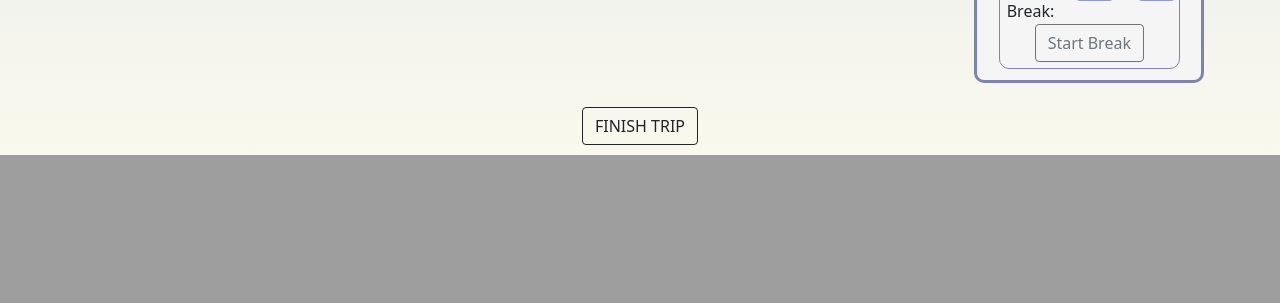
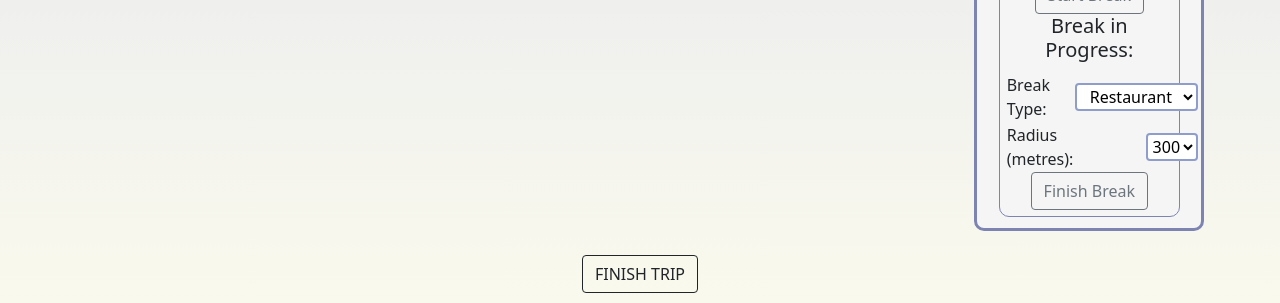
Before and after one commit to AaronGr767/FYP, a Django app: page /doingTrip/ in a window 1280 px wide. Shown: the part 645-948 px from the top of the page. Before the commit the page ends 800 px from the top, so only its background shows below. Run offline with Django 4.2, Linux system fonts and the light colour scheme; the visitor is signed in with stand-in values (Sample User, id 1); some libraries are stand-ins or nearby versions.

Commit message:
Finished nearby break feature

```diff
--- a/Prototype/main/static/script/doing_trip.js
+++ b/Prototype/main/static/script/doing_trip.js
@@ -9,6 +9,8 @@ let userArray = []
 let chosenLatlng;
 let finishedArray = [];
 let routePath = [];
+let firstTimeCheck = 0;
+let nearbyMarker = [];
 
 let markCount = 0;
 let locMarker;
@@ -45,10 +47,11 @@ function tripName() {
 
 locationMarker(markCount)
 
-setInterval(checkTime, 60000)
+setInterval(checkTime, 1000)
 
 function checkTime() {
-    let closingArray = []
+    let closingNameArray = []
+    let closingTimeArray = []
     let currTime = new Date();
     let compareTime = (currTime.getHours() * 60) + currTime.getMinutes()
 
@@ -57,31 +60,140 @@ function checkTime() {
         let attMins = parseInt(resultsObj.attClosing[i].substring(2))
         let attTime = attHour + attMins
         let dif = attTime - compareTime;
-        if (dif == 60) {
-            closingArray.push(resultsObj.attNames[i])
+        if (dif == 60 || (firstTimeCheck == 0 && dif < 60)) {
+            closingNameArray.push(resultsObj.attNames[i])
+            closingTimeArray.push(resultsObj.attClosing[i])
+            firstTimeCheck++
         }
     }
 
-    if (closingArray.length != 0) {
+    if (closingNameArray.length != 0) {
         let alertBox = document.getElementById("timeAlert")
         alertBox.style.display = 'block'
         let alertList = document.getElementById("closingAtts")
+        alertList.innerHTML =``;
 
-        for(i=0; i<closingArray.length;i++){
-            alertList.innerHTML += `<li>${closingArray[i]}</li>`
+        for (i = 0; i < closingNameArray.length; i++) {
+            alertList.innerHTML += `<li>${closingNameArray[i]} / ${closingTimeArray[i].substring(0, 2)}:${closingTimeArray[i].substring(2)}</li>`
         }
     }
 
 }
 
-function beginBreak(){
+function renderBreak(state,radius){
+    let alertBox = document.getElementById("breakAlert")
+    alertBox.style.display = 'none'
+
+    let sUBreak = document.getElementById("breakSetUp")
+    sUBreak.style.display = 'none'
+    let progBreak = document.getElementById("breakInProg")
+    progBreak.style.display = 'block'
+
+    let bType;
+
+    if(state=="start"){
+        bType = document.getElementById("breakType").value;
+
+        let progType = document.getElementById("progBreakType")
+        progType.value = bType;
+    }else{
+        bType = document.getElementById("progBreakType").value;
+    }
+
+
+    let formatType;
+
+    if(bType == "store"){
+        formatType = ["clothing_store", "jewelry_store"]
+        let request1 = {
+            location: userLocation,
+            radius: radius,
+            type: [formatType[0]]
+        }
+        let request2 = {
+            location: userLocation,
+            radius: radius,
+            type: [formatType[2]]
+        }
+
+        service = new google.maps.places.PlacesService(map);
+
+        service.nearbySearch(request1, callback);
+        service.nearbySearch(request2, callback);
+
+    } else{
+        formatType = [bType]
+        let request = {
+            location: userLocation,
+            radius: radius,
+            type: formatType
+        }
+
+        service = new google.maps.places.PlacesService(map);
+
+        service.nearbySearch(request, callback);
+    }
+
+
+}
+
+function callback(results, status) {
+  if (status == google.maps.places.PlacesServiceStatus.OK) {
+    for (i = 0; i < results.length; i++) {
+        console.log(results[i])
+        // if(results[i].opening_hours.isOpen){
+            createMarker(results[i]);
+        // }
+    }
+  }
+}
+
+function createMarker(place) {
+  if (!place.geometry || !place.geometry.location) return;
+
+  marker = new google.maps.Marker({
+    map,
+    position: place.geometry.location,
+  });
+
+  nearbyMarker.push(marker)
+
+  nearbyMarker[nearbyMarker.length-1].addListener('click', function () {
+        let infowindow = new google.maps.InfoWindow({
+            content: place.name
+        });
+        infowindow.open(map, nearbyMarker[nearbyMarker.length-1]); // Open the info window at the marker's position
+    });
+
+  // nearbyMarker[nearbyMarker.length-1].setMap(map)
+
+}
+
+function removeBreakLocs(){
+    for(i=0;i<nearbyMarker.length;i++){
+        nearbyMarker[i].setMap(null);
+    }
+}
+
+function finishBreak(){
+    for(i=0;i<nearbyMarker.length;i++){
+        nearbyMarker[i].setMap(null);
+    }
+
+    let sUBreak = document.getElementById("breakSetUp")
+    sUBreak.style.display = 'block'
+    let progBreak = document.getElementById("breakInProg")
+    progBreak.style.display = 'none'
+}
+
+function beginBreak() {
     let brHour = document.getElementById("breakHours").value
     let brMins = document.getElementById("breakMins").value
     let brTime = brHour + ":" + brMins
 
     let testRegex = new RegExp("^([0-1]?[0-9]|2[0-3]):([0-5][0-9])(:[0-5][0-9])?$")
 
-    if(testRegex.test(brTime)){
+    if (testRegex.test(brTime)) {
         let closingNameArray = []
         let closingTimeArray = []
         let currTime = new Date();
@@ -90,13 +202,20 @@ function beginBreak(){
 
         let combinedTime = brTimeFormat + compareTime
 
-        if(combinedTime > (19*60)){
+        let intFormatTimes = resultsObj.attClosing.map(str => parseInt(str))
+        let maxTime = Math.max(...intFormatTimes)
+        let maxHours = parseInt(String(maxTime).substring(0, 2))
+        let maxMins = parseInt(String(maxTime).substring(2))
+
+        let finalTime = (maxHours * 60) + maxMins
+
+        //dont forget to flick this back
+        if (combinedTime < finalTime) {
             let alertBox = document.getElementById("invalidAlert")
             alertBox.style.display = 'block'
             let errMsg = document.getElementById("errorMsg")
             errMsg.innerHTML = `No attractions will be open at this hour!`
-        }
-        else{
+        } else {
             for (i = 0; i < resultsObj.attClosing.length; i++) {
                 console.log(i)
                 let attHour = parseInt(resultsObj.attClosing[i].substring(0, 2)) * 60
@@ -113,11 +232,13 @@ function beginBreak(){
                 let alertBox = document.getElementById("breakAlert")
                 alertBox.style.display = 'block'
                 let alertList = document.getElementById("closingBreakAtts")
-                alertList.innerHTML=``;
+                alertList.innerHTML = ``;
 
-                for(i=0; i<closingNameArray.length;i++){
+                for (i = 0; i < closingNameArray.length; i++) {
                     alertList.innerHTML += `<li>${closingNameArray[i]} / ${closingTimeArray[i].substring(0, 2)}:${closingTimeArray[i].substring(2)}</li>`
                 }
+            } else{
+                renderBreak("start","300")
             }
         }
 
@@ -130,13 +251,13 @@ function beginBreak(){
     }
 }
 
-function closeAlert(closeCheck){
-    if(closeCheck == "time"){
+function closeAlert(closeCheck) {
+    if (closeCheck == "time") {
         let alertBox = document.getElementById("timeAlert")
         let alertList = document.getElementById("closingAtts")
         alertList.innerHTML = ``
         alertBox.style.display = 'none'
-    } else if(closeCheck == "break"){
+    } else if (closeCheck == "break") {
         let alertBox = document.getElementById("breakAlert")
         let alertList = document.getElementById("closingBreakAtts")
         alertList.innerHTML = ``
@@ -145,14 +266,14 @@ function closeAlert(closeCheck){
 
 }
 
-function closeInvAlert(){
+function closeInvAlert() {
     let alertBox = document.getElementById("invalidAlert")
     alertBox.style.display = 'none'
 }
 
 function displayOptions() {
-    if(routePath.length != 0){
-        for(i=0;i<routePath.length;i++)
+    if (routePath.length != 0) {
+        for (i = 0; i < routePath.length; i++)
             routePath[i].setMap(null);
     }
     optCont.innerHTML = ``;
@@ -172,7 +293,7 @@ function displayOptions() {
         console.log("feck off " + document.getElementById(i).name)
 
     }
-    for(i = 0; i < finishedArray.length; i++){
+    for (i = 0; i < finishedArray.length; i++) {
         document.getElementById(finishedArray[i]).disabled = true;
     }
 }
@@ -210,7 +331,6 @@ showMarkers()
 function initMap() {
     let dublin = {lat: 53.345302024709206, lng: -6.27215179129342};
 
-
     map = new google.maps.Map(document.getElementById("map"), {
         zoom: 7,
         center: dublin,
@@ -219,6 +339,16 @@ function initMap() {
     addAttraction()
     directionsService = new google.maps.DirectionsService();
     directionsRenderer = new google.maps.DirectionsRenderer({suppressMarkers: true});
+
+    document.getElementById("progBreakType").addEventListener("change", () => {
+        removeBreakLocs()
+        renderBreak("progress",document.getElementById("searchRad").value)
+    });
+
+    document.getElementById("searchRad").addEventListener("change", () => {
+        removeBreakLocs()
+        renderBreak("progress",document.getElementById("searchRad").value)
+    });
 
     document.getElementById("mode").addEventListener("change", () => {
         if (document.getElementById("cust").checked) {
@@ -347,9 +477,9 @@ function addRating(rating, finAtt) {
 
     popUp.innerHTML = 'Thank you for rating this attraction!';
 
-     setTimeout(function() {
+    setTimeout(function () {
         popUp.classList.add('fadeOut');
-        setTimeout(function() {
+        setTimeout(function () {
             popUp.style.display = 'none';
             popUp.classList.remove('fadeOut');
         }, 2000);
@@ -382,14 +512,14 @@ function addRating(rating, finAtt) {
 
         finishedArray.push(finAtt)
 
-        for(i = 0; i < finishedArray.length; i++){
+        for (i = 0; i < finishedArray.length; i++) {
             document.getElementById(finishedArray[i]).disabled = true;
         }
         displayCounter = 0;
-        finishedAttractions ++;
+        finishedAttractions++;
         lastRoute.setMap(null);
         lastRoute = '';
-        delMarkers(markers[finAtt],finAtt)
+        delMarkers(markers[finAtt], finAtt)
         // delete markers[finAtt]
         // showMarkers()
 
@@ -481,13 +611,13 @@ function delMarkers(delMark, i) {
 }
 
 function addMarker(position, attName, colour, closing) {
-    let reformat = closing.substring(0,2) + ":" + closing.substring(2)
+    let reformat = closing.substring(0, 2) + ":" + closing.substring(2)
 
     const marker = new google.maps.Marker({
         map,
         position,
         title: attName,
-        subtitle:reformat,
+        subtitle: reformat,
         icon: {
             path: google.maps.SymbolPath.BACKWARD_CLOSED_ARROW,
             scale: 5,
@@ -497,9 +627,9 @@ function addMarker(position, attName, colour, closing) {
         }
     });
 
-    marker.addListener('click', function() {
-        const infowindow = new google.maps.InfoWindow({
-            content: "<strong>" +marker.title + "</strong>" + "<br>Closing Hours:" + marker.subtitle
+    marker.addListener('click', function () {
+        let infowindow = new google.maps.InfoWindow({
+            content: "<strong>" + marker.title + "</strong>" + "<br>Closing Hours:" + marker.subtitle
         });
         infowindow.open(map, marker); // Open the info window at the marker's position
     });
@@ -526,17 +656,17 @@ $(":checkbox").click(function (e) {
     $(e.target).prop('checked', true);
 });
 
-function optionsPopUp(check){
+function optionsPopUp(check) {
     var popup = document.getElementById("optPopUp");
-    if(check){
+    if (check) {
         popup.style.display = "block";
-    }else{
+    } else {
         popup.style.display = "none";
     }
 
 }
 
-function markFinished(){
+function markFinished() {
     let csrftoken = getCookie('csrftoken');
 
     $.ajax({
@@ -560,7 +690,7 @@ function markFinished(){
     });
 }
 
-function lockOptions(){
+function lockOptions() {
 
     for (i = 0; i <= resultsObj.attNames.length - 1; i++) {
         document.getElementById(i).disabled = true;
@@ -569,8 +699,8 @@ function lockOptions(){
 }
 
 function calculateRoute() {
-    if(routePath.length != 0){
-        for(i=0;i<routePath.length;i++)
+    if (routePath.length != 0) {
+        for (i = 0; i < routePath.length; i++)
             routePath[i].setMap(null);
     }
 
@@ -613,7 +743,7 @@ function calculateRoute() {
 
     directionsService
         .route({
-      origin:userLocation,
+            origin: userLocation,
             destination: wpDest,
             waypoints: remainingLocCoords,
             optimizeWaypoints: true,
@@ -646,14 +776,14 @@ function calculateRoute() {
             }
 
 
-
         })
         .catch((e) => {
             if (selectedMode == 'TRANSIT') {
                 window.alert("Unable to plot a route between these attractions using public transport. Sorry!")
-        }else{
+            } else {
                 window.alert("Directions request failed due to " + e)
             }
         })
 }
+
 window.initMap = initMap;
--- a/Prototype/main/templates/doingTrip.html
+++ b/Prototype/main/templates/doingTrip.html
@@ -44,45 +44,79 @@
                     <br>
                 </div><br>
                 <div id="breakCont">
+                    <div id="breakSetUp">
                     <h5 style="margin-bottom: 10px">Want to take a Break? </h5>
                     <table style="margin:auto">
                         <tr>
-                            <td style="text-align: left">Type of Break:</td>
+                            <td style="text-align: left">Break Type:</td>
                             <td style="text-align: right">
-                                <select id="mode">
-                                    <option value="DRIVING">Food</option>
-                                    <option value="WALKING">Coffee/Snack</option>
-                                    <option value="BICYCLING">Shopping</option>
+                                <select id="breakType">
+                                    <option value="restaurant">Restaurant</option>
+                                    <option value="cafe">Coffee/Snack</option>
+                                    <option value="store">Shopping</option>
                                 </select>
                             </td>
                         </tr>
 
                         <tr>
-                            <td style="text-align: left;width: 100%">Length of Break:</td>
-                            <td style="text-align: right;width: 100%"><input id="breakHours" type="int" value="01">:<input id="breakMins" type="int"value="00"></td>
+                            <td style="text-align: left;width: 100%">Duration:</td>
+                            <td style="text-align: right;width: 100%"><input id="breakHours" type="int" value="01" >:<input id="breakMins" type="int"value="00"></td>
                         </tr>
                     </table>
                     <button type="button" onclick="beginBreak()" class="btn btn-outline-secondary">Start Break</button>
+                    </div>
+                    <div id="breakInProg">
+                        <h5 style="margin-bottom: 10px">Break in Progress:</h5>
+                        <table style="margin-left: auto;margin-right: auto" id="breakTabs">
+                        <tr>
+                            <td style="text-align: left">Break Type:</td>
+                            <td style="text-align: right">
+                                <select id="progBreakType">
+                                    <option value="restaurant">Restaurant</option>
+                                    <option value="cafe">Coffee/Snack</option>
+                                    <option value="store">Shopping</option>
+                                </select>
+                            </td>
+                        </tr>
+
+                        <tr >
+                            <td style="text-align: left">Radius (metres):</td>
+                            <td style="text-align: right">
+                                <select id="searchRad">
+                                    <option value="100">100</option>
+                                    <option value="200">200</option>
+                                    <option value="300" selected>300</option>
+                                    <option value="400">400</option>
+                                    <option value="500">500</option>
+                                </select>
+                            </td>
+                        </tr>
+                    </table>
+                        <button type="button" onclick="finishBreak()" class="btn btn-outline-secondary">Finish Break</button>
+                    </div>
                 </div>
 
             </div>
 
 
             <div id="clear"></div>
-            <div id="timeAlert" class="alert alert-danger alert-dismissible fade show" role="alert" style="width: 40%;margin:auto">
-                <strong>Warning!</strong> <i class="fa-solid fa-clock-rotate-left"></i><br> Attraction(s) closing in an
+            <div id="timeAlert" class="alert alert-danger alert-dismissible fade show" role="alert" style="width: 20%;margin-left:auto;margin-right: auto;margin-top: 10px;margin-bottom: 0;">
+                <strong>Warning!</strong> <i class="fa-solid fa-clock-rotate-left"></i><br> Attraction(s) closing within an
                 hour:<br>
                 <button type="button" onclick="closeAlert('time')" class="btn-close" data-bs-dismiss="alert"
                         aria-label="Close"></button>
                 <ul id="closingAtts"></ul>
             </div>
-            <div id="breakAlert" class="alert alert-warning  alert-dismissible fade show" role="alert" style="width: 40%;margin:auto">
+            <div id="breakAlert" class="alert alert-warning  alert-dismissible fade show" role="alert" style="width: 20%;margin-left:auto;margin-right: auto;margin-top: 10px;margin-bottom: 0;">
                 <strong>Warning!</strong> <i class="fa-solid fa-clock-rotate-left"></i><br> Keep in mind the closing hour for these attractions:<br>
                 <button type="button" onclick="closeAlert('break')" class="btn-close" data-bs-dismiss="alert"
                         aria-label="Close"></button>
                 <ul id="closingBreakAtts"></ul>
+                <div style="margin-left: 10%;text-align: center">
+                    <button type="button" onclick=renderBreak() class="btn btn-outline-warning" style="color: slategray;">Confirm Break</button>
+                </div>
             </div>
-            <div id="invalidAlert" class="alert alert-danger alert-dismissible fade show" role="alert" style="width: 40%;margin:auto">
+            <div id="invalidAlert" class="alert alert-danger alert-dismissible fade show" role="alert" style="width: 20%;margin-left:auto;margin-right: auto;margin-top: 10px;margin-bottom: 0;">
                 <strong>Error!</strong> <i class="fa-solid fa-circle-xmark"></i><p id="errorMsg">Invalid time format!</p>
                 <button type="button" onclick="closeInvAlert()" class="btn-close" data-bs-dismiss="alert"
                         aria-label="Close"></button>
@@ -109,7 +143,7 @@
 
 
         <script src="{% static 'script/doing_trip.js' %}"></script>
-        <script src="https://maps.googleapis.com/maps/api/js?key=AIzaSyAKrmoquE8t2MjJUWPMs7okt2dA63OXc2o&callback=initMap&libraries=geometry&v=weekly"
+        <script src="https://maps.googleapis.com/maps/api/js?key=AIzaSyAKrmoquE8t2MjJUWPMs7okt2dA63OXc2o&callback=initMap&libraries=geometry&libraries=places&v=weekly"
                 defer></script>
 
         {#        <script src="https://maps.googleapis.com/maps/api/js?key=AIzaSyAKrmoquE8t2MjJUWPMs7okt2dA63OXc2o&callback=initMap&libraries=geometry" async defer></script>#}
```
Lines whose indentation alone changed are shown as unchanged.
